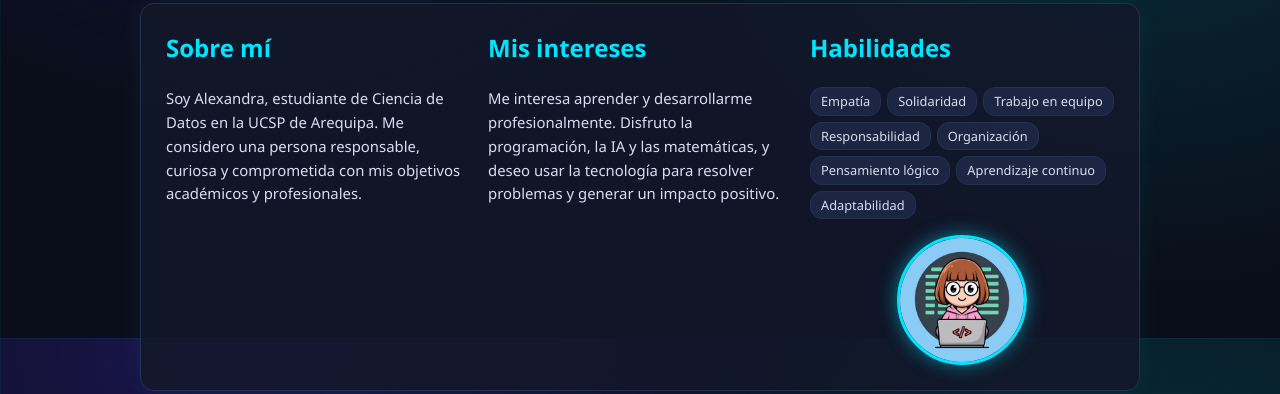
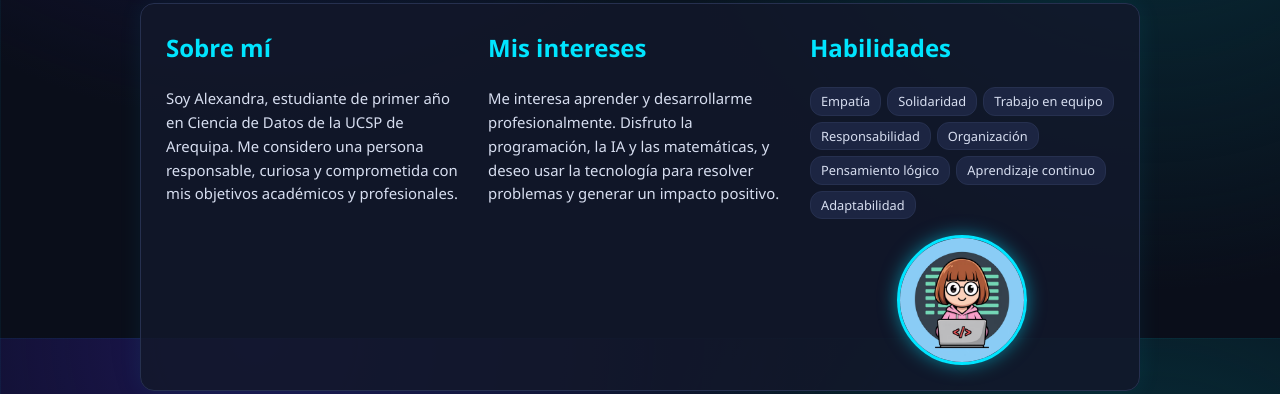
Before and after one commit to nayeliayta-dev/nayeliayta-dev.github.io, a plain HTML site: page index.html in a window 1280 px wide. Shown: the part 462-856 px from the top of the page. Drawn offline with Linux system fonts and the light colour scheme.

Commit message:
Update index.html

```diff
--- a/index.html
+++ b/index.html
@@ -81,7 +81,7 @@ footer{text-align:center;padding:20px;color:var(--muted)}
 </header>
 
 <section class="about">
-<div><h2>Sobre mí</h2><p>Soy Alexandra, estudiante de Ciencia de Datos en la UCSP de Arequipa. Me considero una persona responsable, curiosa y comprometida con mis objetivos académicos y profesionales.</p></div>
+<div><h2>Sobre mí</h2><p>Soy Alexandra, estudiante de primer año en Ciencia de Datos de la UCSP de Arequipa. Me considero una persona responsable, curiosa y comprometida con mis objetivos académicos y profesionales.</p></div>
 <div><h2>Mis intereses</h2><p>Me interesa aprender y desarrollarme profesionalmente. Disfruto la programación, la IA y las matemáticas, y deseo usar la tecnología para resolver problemas y generar un impacto positivo.</p></div>
 <div class="skills"><div><h2>Habilidades</h2><div class="chips"><span>Empatía</span><span>Solidaridad</span><span>Trabajo en equipo</span><span>Responsabilidad</span><span>Organización</span><span>Pensamiento lógico</span><span>Aprendizaje continuo</span><span>Adaptabilidad</span></div></div><div class="avatar"><img src="perfil.png" alt="Ilustración de Nayeli programando con su laptop"></div></div>
 </section>
```
